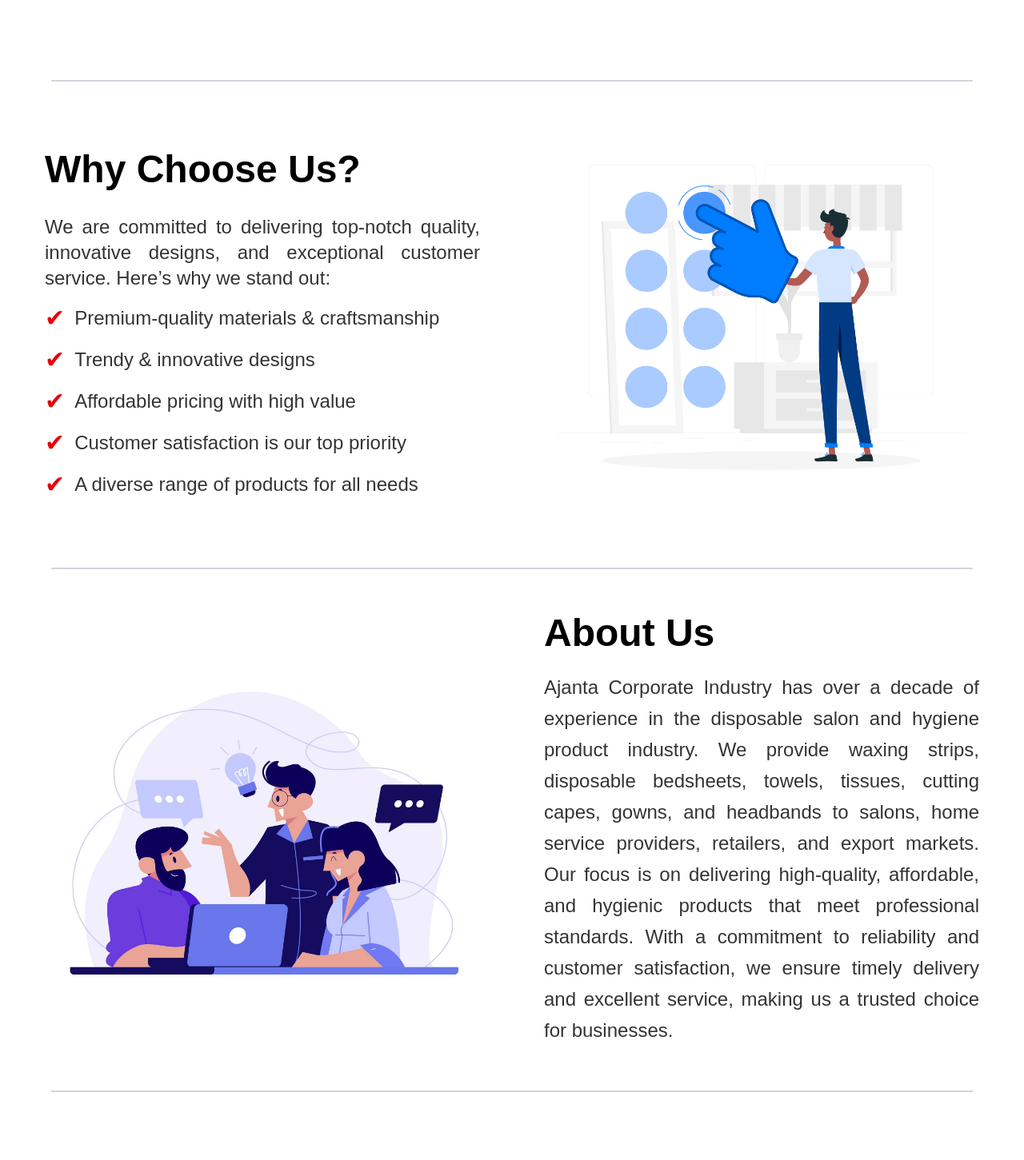
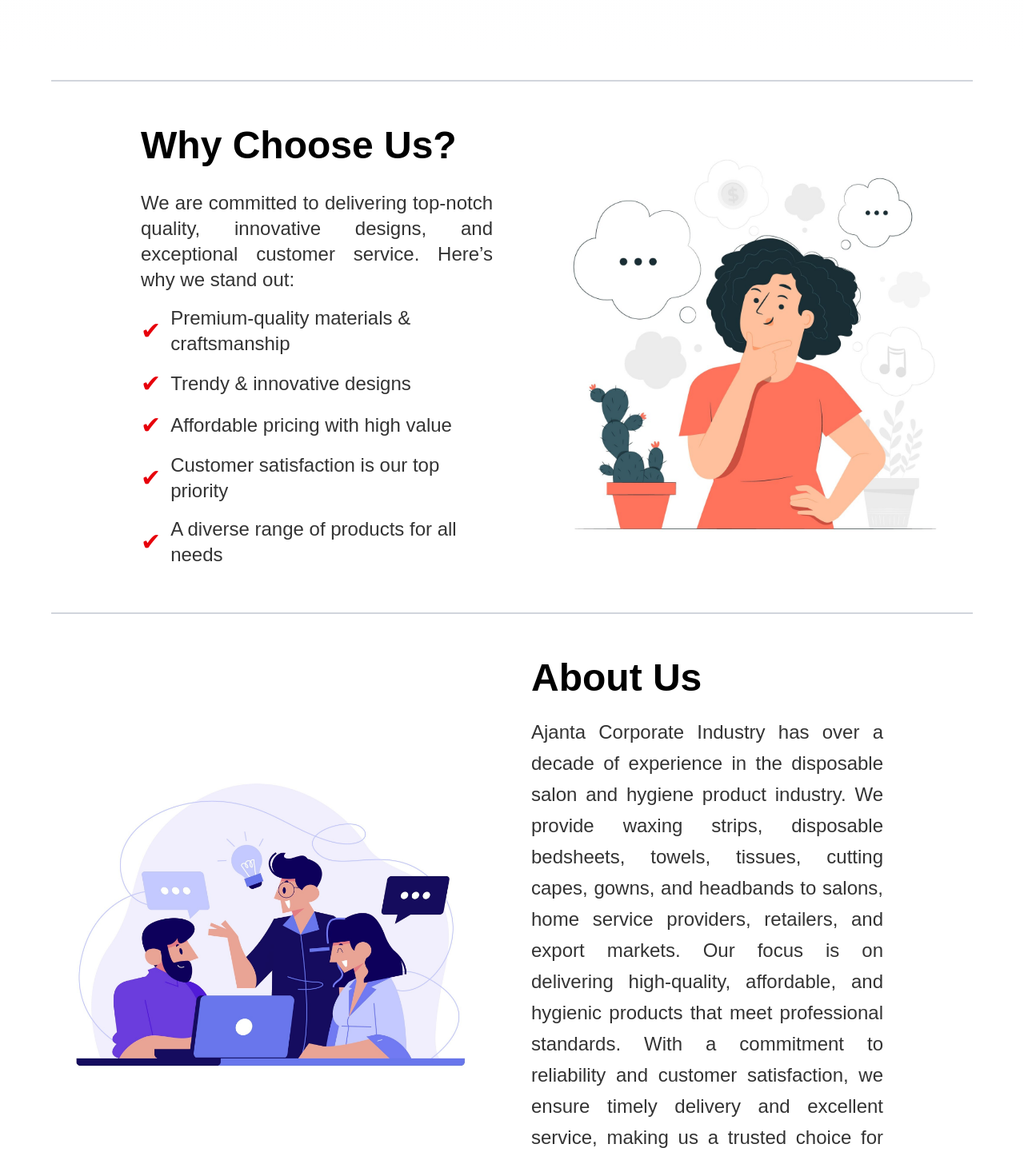
Before and after one commit to Deepanshu-mani/Anshit, a Next.js app in the folder ajanta/: page / in a window 1280 px wide. Shown: the part 1680-3131 px from the top of the page at 80% size. Built offline with nearby package versions, Linux system fonts and the light colour scheme.

Commit message:
update files

```diff
--- a/ajanta/src/components/Core/Homepage/AboutUs.tsx
+++ b/ajanta/src/components/Core/Homepage/AboutUs.tsx
@@ -5,7 +5,7 @@
 const AboutUs: React.FC = () => {
   return (
     <div>
-      <div className="relative grid grid-cols-1 md:grid-cols-2 gap-8 max-w-[1600px] mx-auto px-8 items-center">
+      <div className="relative grid grid-cols-1 md:grid-cols-2 max-w-[1600px] mx-auto px-8 items-center">
 
         {/* Image Section */}
         <motion.div
@@ -31,7 +31,7 @@
 
         {/* Text Section */}
         <motion.div
-          className="about-us flex flex-col justify-center p-6 relative overflow-hidden"
+          className="about-us flex lg:mr-30 flex-col justify-center p-6 relative overflow-hidden"
           initial={{ opacity: 0, x: 50 }}
           animate={{ opacity: 1, x: 0 }}
           transition={{ duration: 1 }}
--- a/ajanta/src/components/Core/Homepage/WhyChooseUs.tsx
+++ b/ajanta/src/components/Core/Homepage/WhyChooseUs.tsx
@@ -9,7 +9,7 @@
       {/* Top Divider */}
       <div className="border-t-2 border-gray-300 my-8 w-[90%] mx-auto"></div>
 
-      <div className="relative grid grid-cols-1 md:grid-cols-2 gap-8 max-w-[1600px] mx-auto px-8 items-center">
+      <div className="relative grid grid-cols-1 md:grid-cols-2  max-w-[1600px] mx-auto px-8 items-center">
 
         {/* Image Section */}
         <motion.div
@@ -34,7 +34,7 @@
 
         {/* Text Section */}
         <motion.div
-          className="choose-us flex flex-col justify-center p-6 relative overflow-hidden order-last md:order-first"
+          className="choose-us flex flex-col justify-center lg:ml-30 p-6 relative overflow-hidden order-last md:order-first"
           initial={{ opacity: 0, x: -50 }}
           animate={{ opacity: 1, x: 0 }}
           transition={{ duration: 1 }}
```
Also changed, not shown: ajanta/src/assets/chooseUs.jpg.
